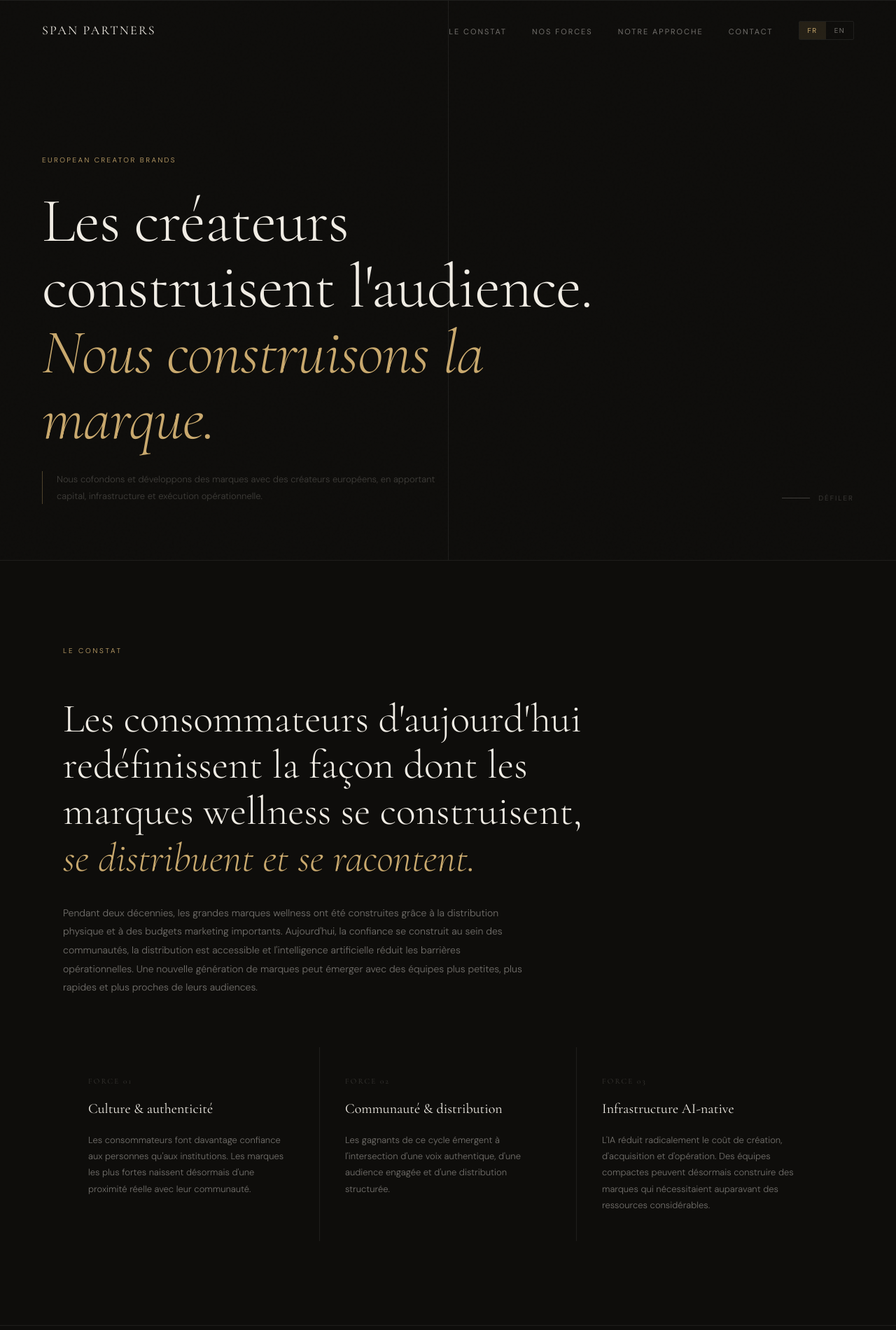
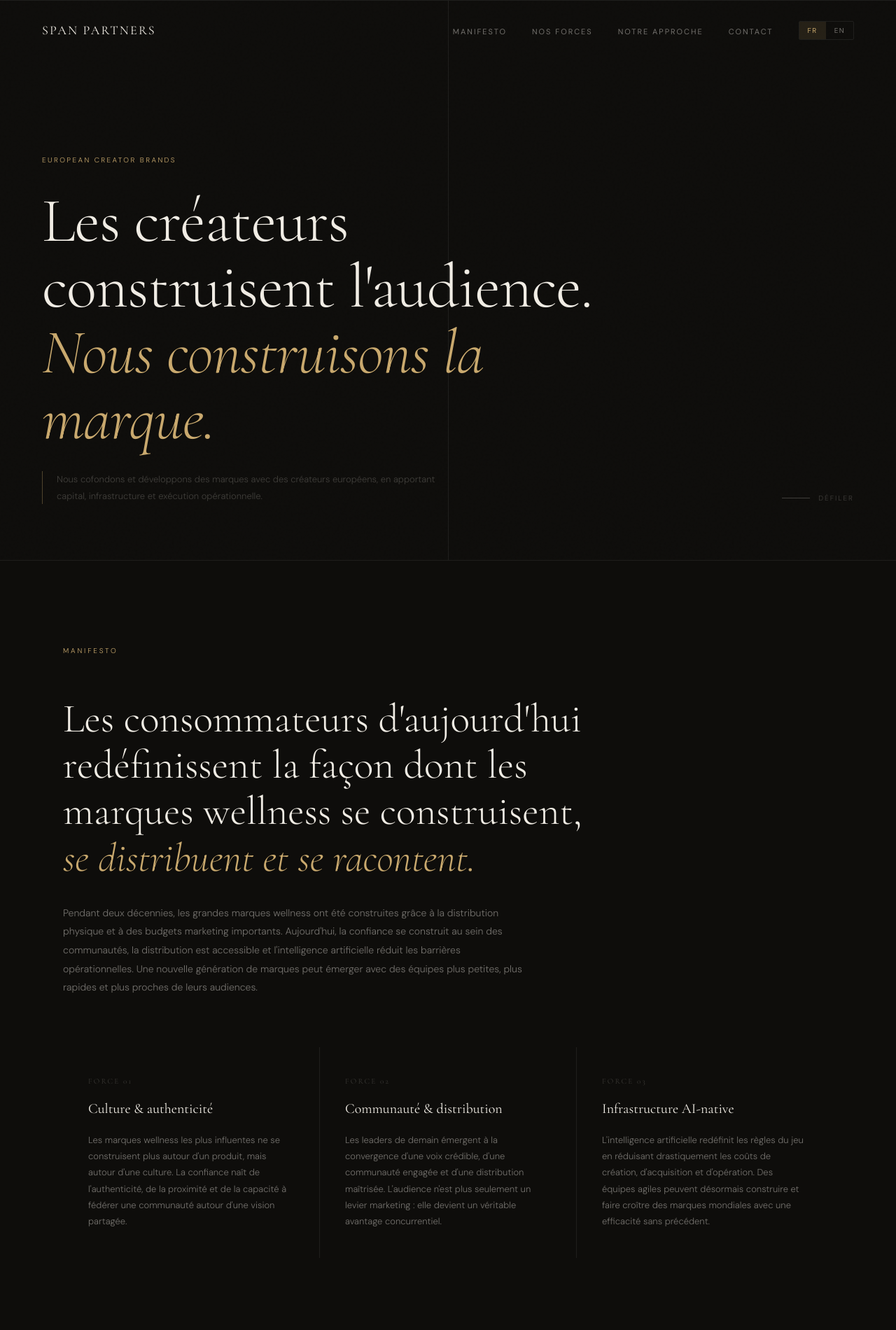
Before and after one commit to glallou/span-partners-website, a plain HTML site: page index.html in a window 1280 px wide. Shown: the top 1900 px of the page at 70% size. Drawn offline with nearby package versions, Linux system fonts and the light colour scheme.

Commit message:
Update index.html

```diff
--- a/index.html
+++ b/index.html
@@ -253,7 +253,7 @@
   <a href="#" class="nav-logo">Span Partners</a>
   <div class="nav-right">
     <ul class="nav-links">
-      <li><a href="#constat"><span data-lang="fr">Le constat</span><span data-lang="en">The case</span></a></li>
+      <li><a href="#constat"><span data-lang="fr">Manifesto</span><span data-lang="en">Manifesto</span></a></li>
       <li><a href="#forces"><span data-lang="fr">Nos forces</span><span data-lang="en">Our edge</span></a></li>
       <li><a href="#approche"><span data-lang="fr">Notre approche</span><span data-lang="en">Our approach</span></a></li>
       <li><a href="#contact">Contact</a></li>
@@ -287,10 +287,10 @@
   </div>
 </section>
 
-<!-- LE CONSTAT -->
+<!-- MANIFESTO -->
 <section id="constat">
   <div class="section-inner">
-    <p class="section-tag reveal"><span data-lang="fr">Le constat</span><span data-lang="en">The case</span></p>
+    <p class="section-tag reveal"><span data-lang="fr">Manifesto</span><span data-lang="en">Manifesto</span></p>
 
     <h2 class="headline reveal reveal-delay-1">
       <span data-lang="fr">Les consommateurs d'aujourd'hui redéfinissent la façon dont les marques wellness se construisent, <em>se distribuent et se racontent.</em></span>
@@ -307,24 +307,24 @@
         <p class="wave-num"><span data-lang="fr">Force 01</span><span data-lang="en">Force 01</span></p>
         <h3 class="wave-title"><span data-lang="fr">Culture & authenticité</span><span data-lang="en">Culture & authenticity</span></h3>
         <p class="wave-timing">
-          <span data-lang="fr">Les consommateurs font davantage confiance aux personnes qu'aux institutions. Les marques les plus fortes naissent désormais d'une proximité réelle avec leur communauté.</span>
-          <span data-lang="en">Consumers trust people more than institutions. The strongest brands now emerge from genuine proximity to their community.</span>
+          <span data-lang="fr">Les marques wellness les plus influentes ne se construisent plus autour d'un produit, mais autour d'une culture. La confiance naît de l'authenticité, de la proximité et de la capacité à fédérer une communauté autour d'une vision partagée.</span>
+          <span data-lang="en">The most influential wellness brands are no longer built around a product, but around a culture. Trust is born from authenticity, proximity, and the ability to unite a community around a shared vision.</span>
         </p>
       </div>
       <div class="wave-item">
         <p class="wave-num"><span data-lang="fr">Force 02</span><span data-lang="en">Force 02</span></p>
         <h3 class="wave-title"><span data-lang="fr">Communauté & distribution</span><span data-lang="en">Community & distribution</span></h3>
         <p class="wave-timing">
-          <span data-lang="fr">Les gagnants de ce cycle émergent à l'intersection d'une voix authentique, d'une audience engagée et d'une distribution structurée.</span>
-          <span data-lang="en">The winners of this cycle emerge at the intersection of an authentic voice, an engaged audience, and structured distribution.</span>
+          <span data-lang="fr">Les leaders de demain émergent à la convergence d'une voix crédible, d'une communauté engagée et d'une distribution maîtrisée. L'audience n'est plus seulement un levier marketing : elle devient un véritable avantage concurrentiel.</span>
+          <span data-lang="en">Tomorrow's leaders emerge at the convergence of a credible voice, an engaged community, and controlled distribution. The audience is no longer just a marketing lever: it becomes a genuine competitive advantage.</span>
         </p>
       </div>
       <div class="wave-item">
         <p class="wave-num"><span data-lang="fr">Force 03</span><span data-lang="en">Force 03</span></p>
         <h3 class="wave-title"><span data-lang="fr">Infrastructure AI-native</span><span data-lang="en">AI-native infrastructure</span></h3>
         <p class="wave-timing">
-          <span data-lang="fr">L'IA réduit radicalement le coût de création, d'acquisition et d'opération. Des équipes compactes peuvent désormais construire des marques qui nécessitaient auparavant des ressources considérables.</span>
-          <span data-lang="en">AI radically reduces the cost of creation, acquisition, and operations. Compact teams can now build brands that previously required considerable resources.</span>
+          <span data-lang="fr">L'intelligence artificielle redéfinit les règles du jeu en réduisant drastiquement les coûts de création, d'acquisition et d'opération. Des équipes agiles peuvent désormais construire et faire croître des marques mondiales avec une efficacité sans précédent.</span>
+          <span data-lang="en">Artificial intelligence is rewriting the rules by drastically reducing the costs of creation, acquisition, and operations. Agile teams can now build and grow global brands with unprecedented efficiency.</span>
         </p>
       </div>
     </div>
```
